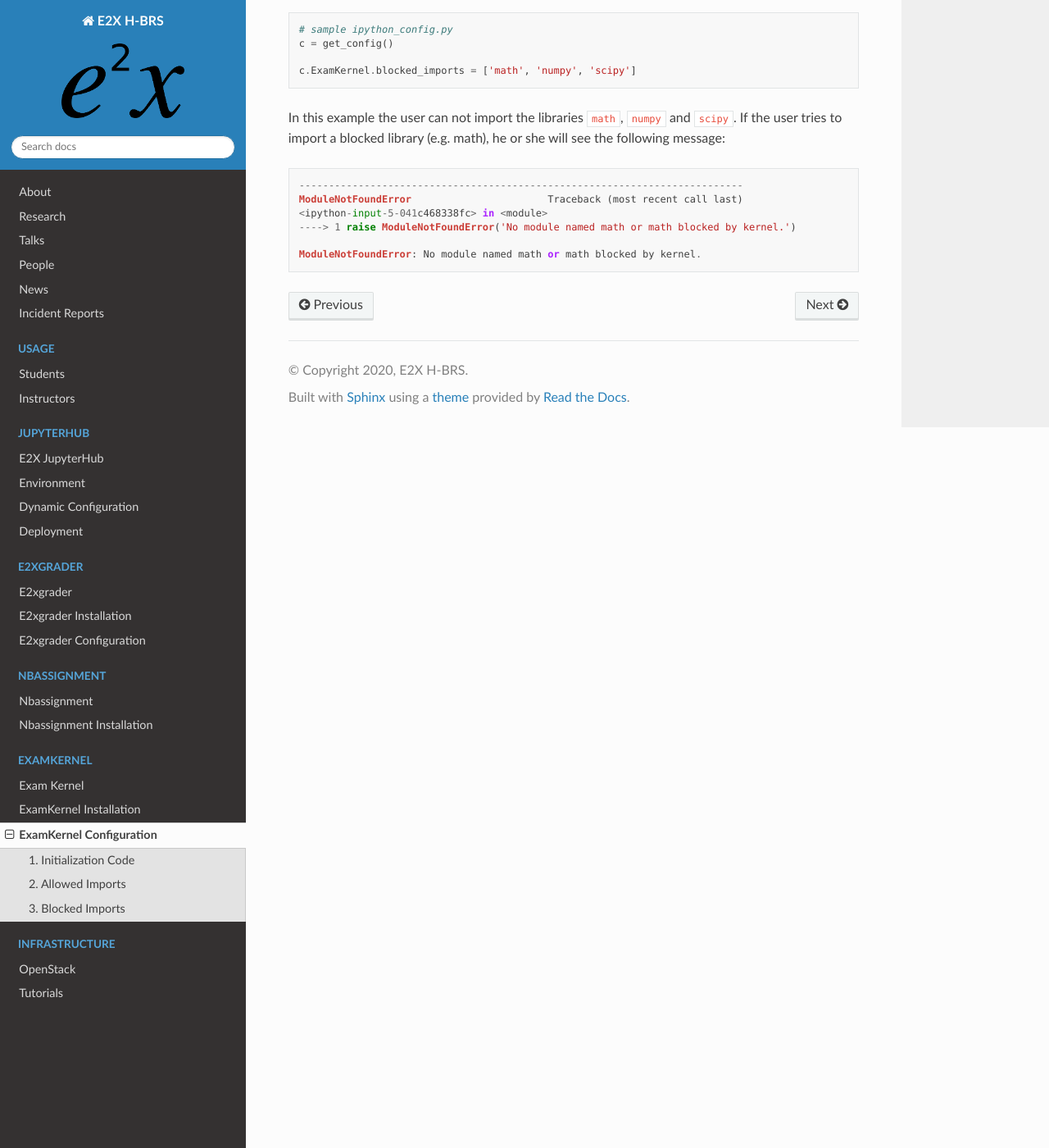
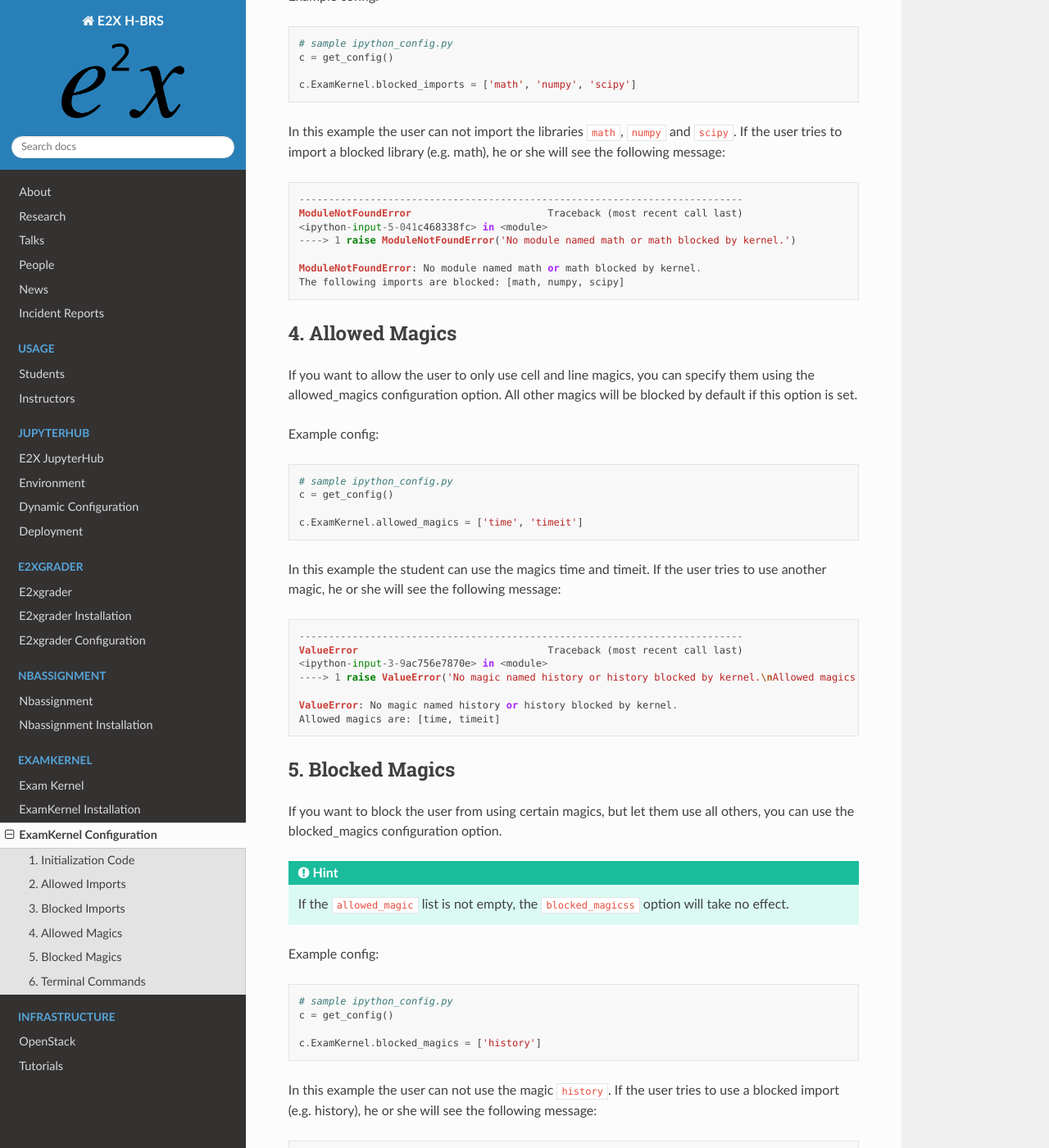
Before and after one commit to DigiKlausur/e2x-docs, a Sphinx documentation site: the page built from docs/source/exam_kernel/configuration.rst, in a window 1280 px wide and 1400 px high, scrolled down 1451 px. Shown: the whole window at 82% size. Built offline with Sphinx 7.4.7 and the Read the Docs theme 2.0.0, drawn with Linux system fonts in a browser that asks for light colours; some of the changed text lies outside the part shown.

Commit message:
Update config of Exam Kernel

````diff
--- a/docs/source/exam_kernel/configuration.rst
+++ b/docs/source/exam_kernel/configuration.rst
@@ -58,6 +58,7 @@ see the following message:
   ----> 1 raise ModuleNotFoundError('No module named matplotlib or matplotlib blocked by kernel.')
 
   ModuleNotFoundError: No module named matplotlib or matplotlib blocked by kernel.
+  Allowed imports are: [math, numpy, scipy]
 
 
 3. Blocked Imports
@@ -90,3 +91,85 @@ If the user tries to import a blocked library (e.g. math), he or she will see th
   ----> 1 raise ModuleNotFoundError('No module named math or math blocked by kernel.')
 
   ModuleNotFoundError: No module named math or math blocked by kernel.
+  The following imports are blocked: [math, numpy, scipy]
+
+
+4. Allowed Magics
+-----------------
+
+If you want to allow the user to only use cell and line magics, you can specify them using
+the allowed_magics configuration option. All other magics will be blocked by default
+if this option is set.
+
+Example config:
+
+.. code-block:: python
+
+  # sample ipython_config.py
+  c = get_config()
+
+  c.ExamKernel.allowed_magics = ['time', 'timeit']
+
+In this example the student can use the magics time and timeit.
+If the user tries to use another magic, he or she will see the following message:
+
+.. code-block:: python
+
+  ---------------------------------------------------------------------------
+  ValueError                                Traceback (most recent call last)
+  <ipython-input-3-9ac756e7870e> in <module>
+  ----> 1 raise ValueError('No magic named history or history blocked by kernel.\nAllowed magics are: [time, timeit]')
+
+  ValueError: No magic named history or history blocked by kernel.
+  Allowed magics are: [time, timeit]
+
+
+
+5. Blocked Magics
+-----------------
+
+If you want to block the user from using certain magics,
+but let them use all others, you can use the blocked_magics configuration option.
+
+.. hint::
+
+  If the ``allowed_magic`` list is not empty, the ``blocked_magicss`` option will take no effect.
+
+Example config:
+
+.. code-block:: python
+
+  # sample ipython_config.py
+  c = get_config()
+
+  c.ExamKernel.blocked_magics = ['history']
+
+In this example the user can not use the magic ``history``.
+If the user tries to use a blocked import (e.g. history), he or she will see the following message:
+
+.. code-block:: python
+
+  ---------------------------------------------------------------------------
+  ValueError                                Traceback (most recent call last)
+  <ipython-input-3-9ac756e7870e> in <module>
+  ----> 1 raise ValueError('No magic named history or history blocked by kernel.\The following magics are blocked: [history]')
+
+  ValueError: No magic named history or history blocked by kernel.
+  The following magics are blocked: [history]
+
+
+6. Terminal Commands
+--------------------
+
+By default all lines starting with ``!`` will be removed.
+If you want students to be able to use terminal commands,
+you need to set the ```block_terminal_commands``` option.
+
+Example config:
+
+.. code-block:: python
+
+  # sample ipython_config.py
+  c = get_config()
+
+  c.ExamKernel.block_terminal_commands = False
````
